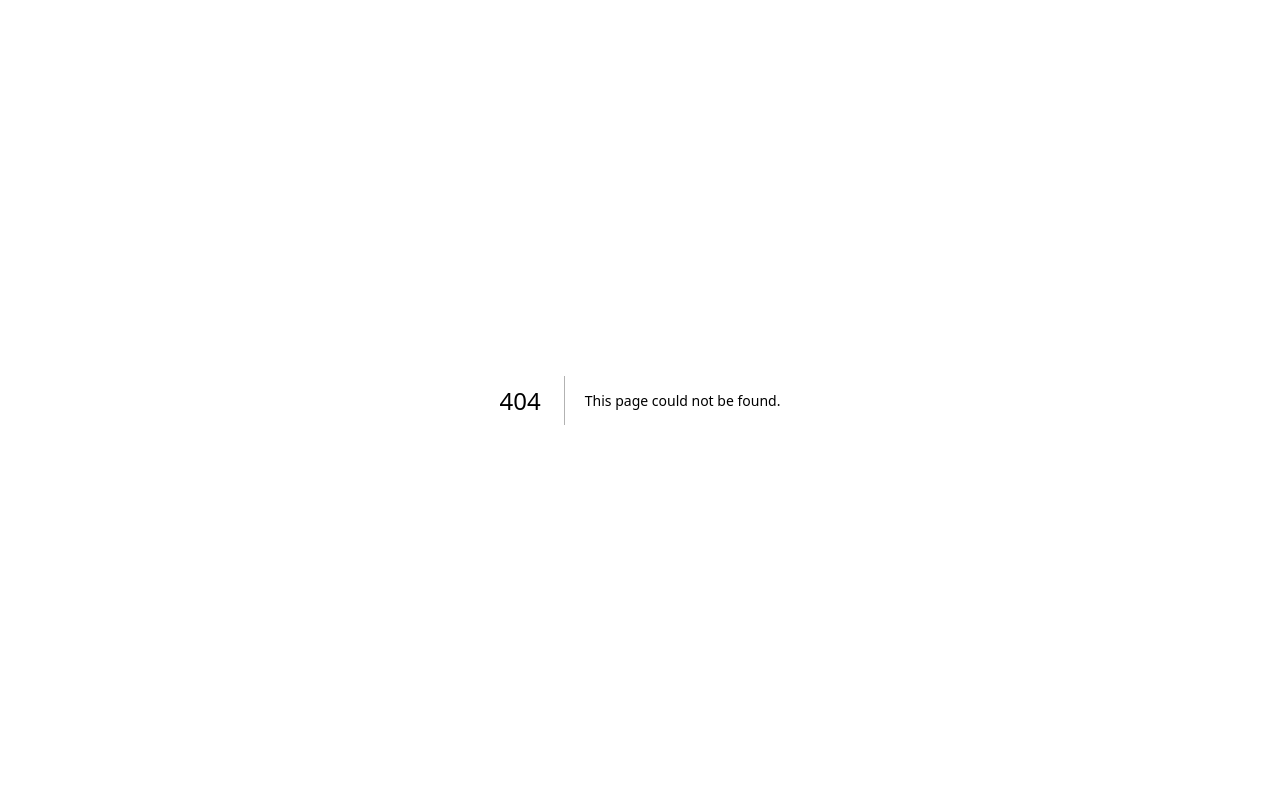
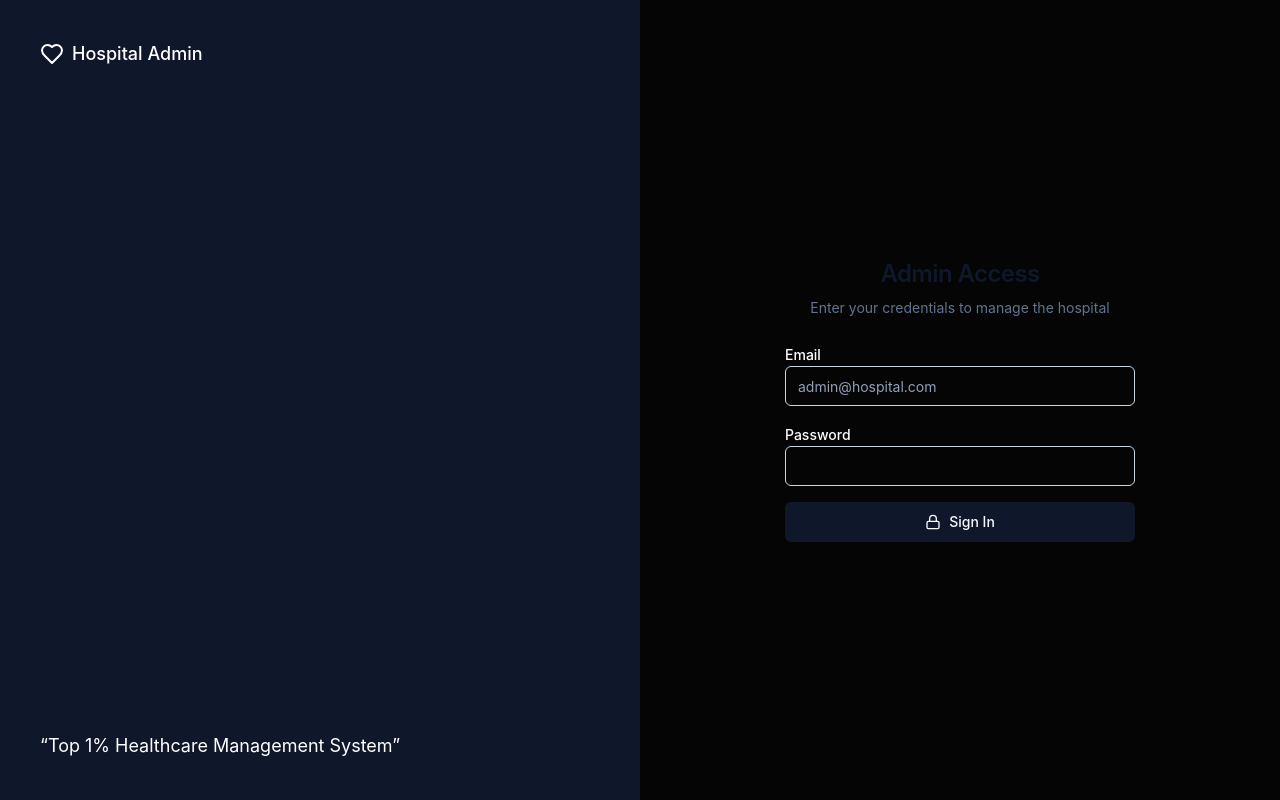
Before and after one commit to Chirantanv19/TrueSmile, a Next.js app: page /admin/login in a window 1280 px wide. Before the commit this address had no page. Built offline with nearby package versions, Linux system fonts and the light colour scheme.

Commit message:
add the adming login page

```diff
--- /dev/null
+++ b/src/app/(admin)/admin/login/page.tsx
@@ -0,0 +1,43 @@
+// src/app/(admin)/admin/login/page.tsx
+import { LoginForm } from "@/components/forms/login-form";
+
+export default function LoginPage() {
+  return (
+    <div className="container relative flex h-screen flex-col items-center justify-center md:grid lg:max-w-none lg:grid-cols-2 lg:px-0">
+
+      {/* Left Side: Visual/Branding */}
+      <div className="relative hidden h-full flex-col bg-slate-900 p-10 text-white dark:border-r lg:flex">
+        <div className="absolute inset-0 bg-slate-900" />
+        <div className="relative z-20 flex items-center text-lg font-medium">
+          <svg
+            xmlns="http://www.w3.org/2000/svg"
+            viewBox="0 0 24 24"
+            fill="none"
+            stroke="currentColor"
+            strokeWidth="2"
+            strokeLinecap="round"
+            strokeLinejoin="round"
+            className="mr-2 h-6 w-6"
+          >
+            <path d="M19 14c1.49-1.46 3-3.21 3-5.5A5.5 5.5 0 0 0 16.5 3c-1.76 0-3 .5-4.5 2-1.5-1.5-2.74-2-4.5-2A5.5 5.5 0 0 0 2 8.5c0 2.3 1.5 4.05 3 5.5l7 7Z" />
+          </svg>
+          Hospital Admin
+        </div>
+        <div className="relative z-20 mt-auto">
+          <blockquote className="space-y-2">
+            <p className="text-lg">
+              &ldquo;Top 1% Healthcare Management System&rdquo;
+            </p>
+          </blockquote>
+        </div>
+      </div>
+
+      {/* Right Side: The Form */}
+      <div className="lg:p-8">
+        <div className="mx-auto flex w-full flex-col justify-center space-y-6 sm:w-[350px]">
+          <LoginForm />
+        </div>
+      </div>
+    </div>
+  );
+}
```
